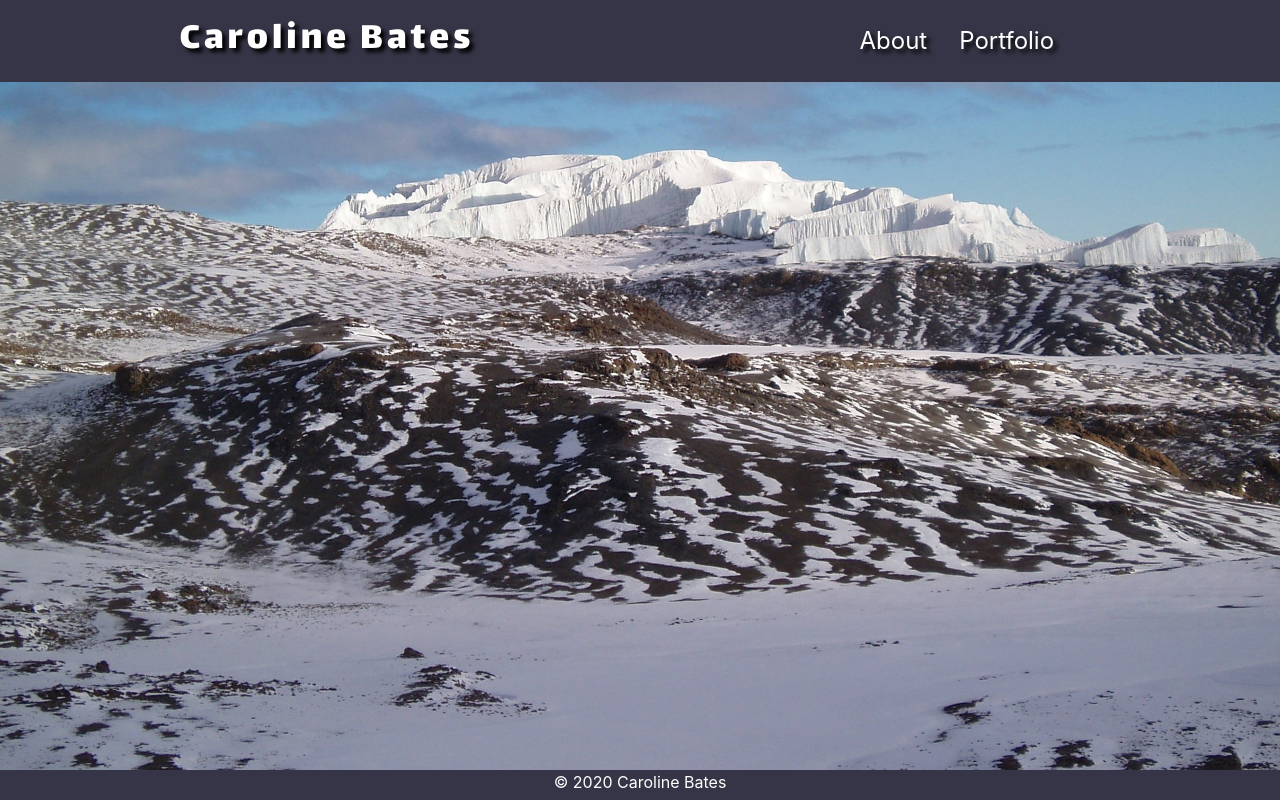
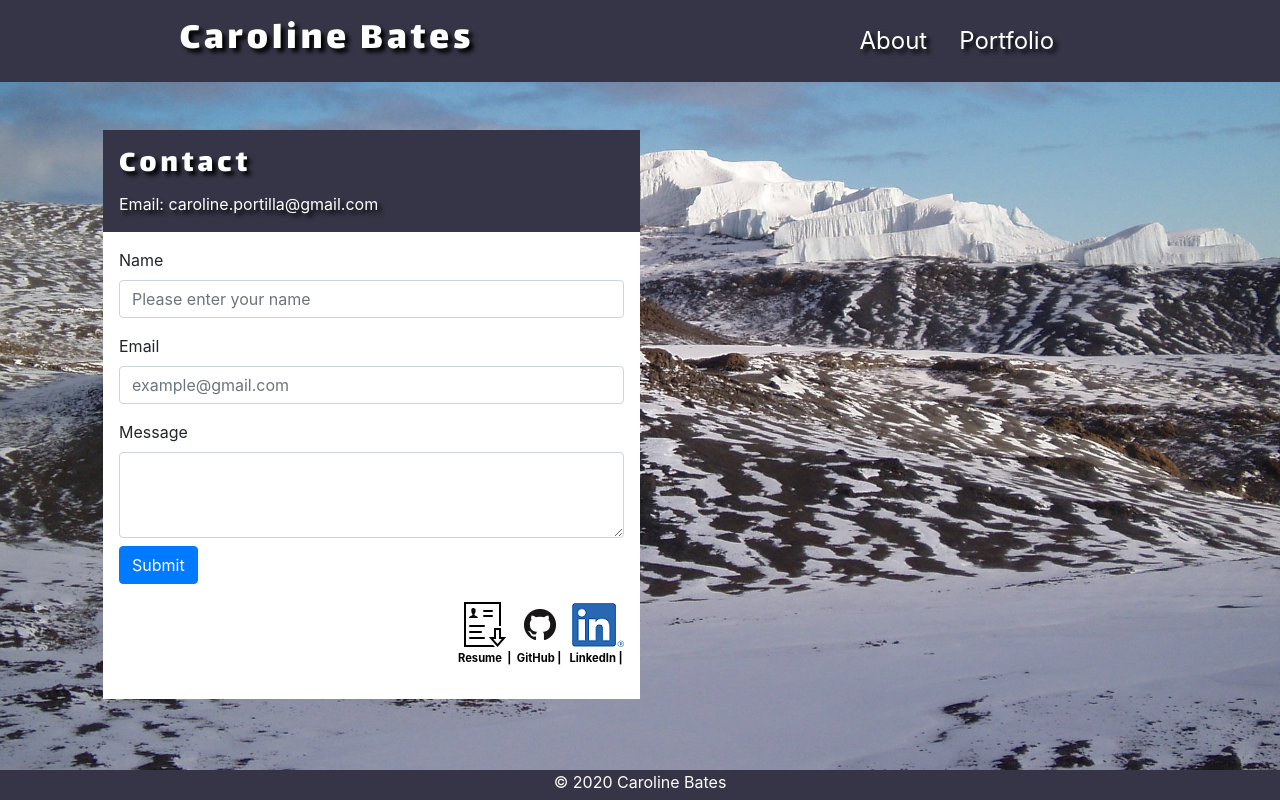
Before and after one commit to CazB67/portfolio-react, a React (Create React App) app: page /contact in a window 1280 px wide. Built offline with nearby package versions, Linux system fonts and the light colour scheme.

Commit message:
contact page done and icons component created

```diff
--- a/src/components/Card/index.js
+++ b/src/components/Card/index.js
@@ -1,10 +1,7 @@
 import React from "react";
 import "./style.css";
-import githubIcon from '../../images/icon.png';
-import resumeIcon from '../../images/icons8-download-resume-50.png';
-import linkedinIcon from '../../images/LI-In-Bug.png';
 import me from '../../images/me.jpg'
-import pdf from '../../documents/CarolineBatesResume.pdf'
+import Icon from "../Icons";
 
 function Card (props) {
     return (
@@ -16,18 +13,7 @@ function Card (props) {
                         <p className="card-text">{props.cardtext}</p>
                         <p className="card-text">{props.cardtext2}</p>
                         <p className="card-text mb-4">{props.cardtext3}</p>
-                        <div className="float-right">
-                            <a href={pdf} className="mr-3" target="blank">
-                            <img src={resumeIcon} title="Resume" className="grow" alt="resume icon"/>
-                                </a>
-                            <a href="https://github.com/CazB67" className="mr-3" title="gitHub" target="blank">
-                                <img src={githubIcon} className="grow" alt="github icon"/>
-                            </a>
-                            <a href="https://www.linkedin.com/in/caroline-portilla-bates/" title="LinkedIn" target="blank">
-                            <img src={linkedinIcon} className="grow" alt="linkedin icon"/>
-                            </a>
-                            <p className="icons"> Resume {'\u00A0'}| {'\u00A0'}GitHub  | {'\u00A0'} LinkedIn |</p>
-                        </div>
+                        <Icon/>
                     </div>
                 </section>
         </main>
--- a/src/components/Card/style.css
+++ b/src/components/Card/style.css
@@ -37,12 +37,6 @@ hr {
      font-size: 1.5em;
  }
 
- .icons {
-     color: black;
-     font-size: 0.7em;
-     font-weight: bold;
- }
-
 .card-body {
     min-height: 20em;
 }
@@ -54,16 +48,4 @@ hr {
 .name, .about-me {
     color: #ffffff;
     text-shadow: 4px 4px 4px #000000;
-
 }
-.entry:hover {
-    color: rgb(233, 144, 10);
-
-}
-
-.grow:hover
-{
-        -webkit-transform: scale(1.3);
-        -ms-transform: scale(1.3);
-        transform: scale(1.3);
-}
--- /dev/null
+++ b/src/components/Form/index.js
@@ -0,0 +1,38 @@
+import React from "react";
+import "./style.css";
+import Icon from "../Icons";
+
+function Form (props) {
+    return (
+            <main className="container p-5">
+                <div className="row">
+                    <div className="col-md-6 about-me p-3">
+                        <h2>Contact</h2>
+                            Email: <a href="mailto:caroline.portilla@gmail.com" className="text-white name">caroline.portilla@gmail.com</a>
+                    </div>
+                    <div className="col-md-6"></div>
+                    <div className="col-md-6 bg-white p-3">
+                        <form action="https://formspree.io/mbjzyvba" method="POST">
+                            <div className="form-group">
+                                <label htmlFor="Name">Name</label>
+                                    <input id="form_name" type="text" name="name" className="form-control" placeholder="Please enter your name" required="required" data-error="Name is required."/>
+                            </div>
+                        <div className="form-group">
+                      <label htmlFor="exampleInputEmail1">Email</label>
+                      <input type="email" name="_replyto" className="form-control" aria-describedby="emailHelp" placeholder="example@gmail.com" required="required" data-error="Email is required."/>
+                  </div>
+                  <div className="form-group">
+                    <label htmlFor="Message">Message</label>
+                    <textarea className="form-control" type="message" name="message" rows="3" required="required" data-error="Message is required."></textarea>
+                    <input className="btn btn-primary mt-2" type="submit" value="Submit"/>
+                  </div>
+                  <Icon/>
+                </form>
+            </div>
+        </div>
+      </main>
+
+      );
+  }
+
+  export default Form;
--- /dev/null
+++ b/src/components/Form/style.css
@@ -0,0 +1,5 @@
+.about-me {
+    background-color: rgb(53, 53, 71);
+    color: #ffffff;
+    text-shadow: 4px 4px 4px #000000;
+}
--- a/src/components/Header/style.css
+++ b/src/components/Header/style.css
@@ -26,3 +26,12 @@ h1 {
 .nav-head  {
     text-shadow: 4px 4px 4px #000000;
 }
+
+.btn:hover {
+    box-shadow: 0 12px 16px 0 rgba(0,0,0,0.24), 0 17px 50px 0 rgba(0,0,0,0.19);
+  }
+
+  .btn:active {
+    box-shadow: 0 5px #666;
+    transform: translateY(4px);
+  }
--- /dev/null
+++ b/src/components/Icons/index.js
@@ -0,0 +1,26 @@
+import React from "react";
+import "./style.css";
+import githubIcon from '../../images/icon.png';
+import resumeIcon from '../../images/icons8-download-resume-50.png';
+import linkedinIcon from '../../images/LI-In-Bug.png';
+import pdf from '../../documents/CarolineBatesResume.pdf'
+
+function Icon (props) {
+    return (
+
+                        <div className="float-right">
+                            <a href={pdf} className="mr-3" target="blank">
+                            <img src={resumeIcon} title="Resume" className="grow" alt="resume icon"/>
+                                </a>
+                            <a href="https://github.com/CazB67" className="mr-3" title="gitHub" target="blank">
+                                <img src={githubIcon} className="grow" alt="github icon"/>
+                            </a>
+                            <a href="https://www.linkedin.com/in/caroline-portilla-bates/" title="LinkedIn" target="blank">
+                            <img src={linkedinIcon} className="grow" alt="linkedin icon"/>
+                            </a>
+                            <p className="icons"> Resume {'\u00A0'}| {'\u00A0'}GitHub  | {'\u00A0'} LinkedIn |</p>
+                        </div>
+    );
+  }
+
+  export default Icon;
--- /dev/null
+++ b/src/components/Icons/style.css
@@ -0,0 +1,12 @@
+.icons {
+    color: black;
+    font-size: 0.7em;
+    font-weight: bold;
+}
+
+.grow:hover
+{
+        -webkit-transform: scale(1.3);
+        -ms-transform: scale(1.3);
+        transform: scale(1.3);
+}
--- a/src/pages/Contact.js
+++ b/src/pages/Contact.js
@@ -2,12 +2,14 @@ import React from "react";
 //import Container from "..components/Container";
 import Header from "../components/Header";
 import Footer from "../components/Footer";
+import Form from "../components/Form";
+
 
 function Contact() {
     return (
         <div>
             <Header/>
-
+            <Form/>
             <Footer footerText = {"© 2020 Caroline Bates"}></Footer>
         </div>
     )
```
